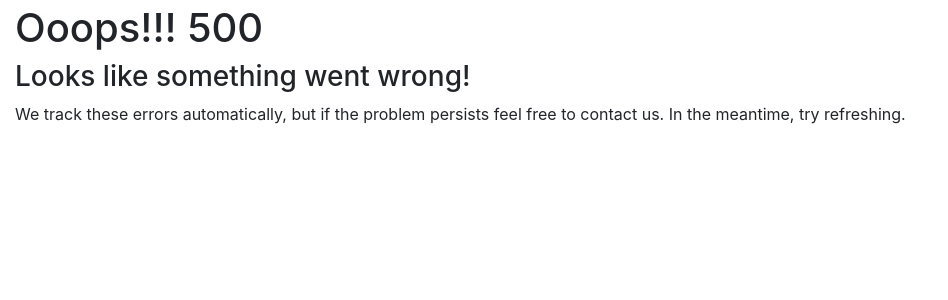
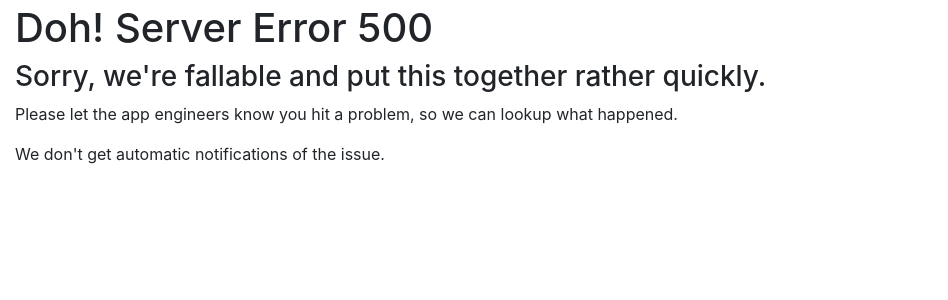
Before and after one commit to mozilla-applied-ml/fta, a Django app: template fta/templates/500.html in a window 1280 px wide. Shown: the part 56-356 px from the top of the page, without its empty margins (0-948 px from the left). Run offline with Django 3.2, Linux system fonts and the light colour scheme; the template is opened without the code that fills it, so the values that code supplies are empty; some libraries are stand-ins or nearby versions.

Commit message:
Update 500 template as appropriate.

```diff
--- a/fta/templates/500.html
+++ b/fta/templates/500.html
@@ -3,9 +3,10 @@
 {% block title %}Server Error{% endblock %}
 
 {% block content %}
-<h1>Ooops!!! 500</h1>
+<h1>Doh! Server Error 500</h1>
 
-<h3>Looks like something went wrong!</h3>
+<h3>Sorry, we're fallable and put this together rather quickly.</h3>
 
-<p>We track these errors automatically, but if the problem persists feel free to contact us. In the meantime, try refreshing.</p>
+<p>Please let the app engineers know you hit a problem, so we can lookup what happened.</p>
+<p>We don't get automatic notifications of the issue.</p>
 {% endblock content %}
```
